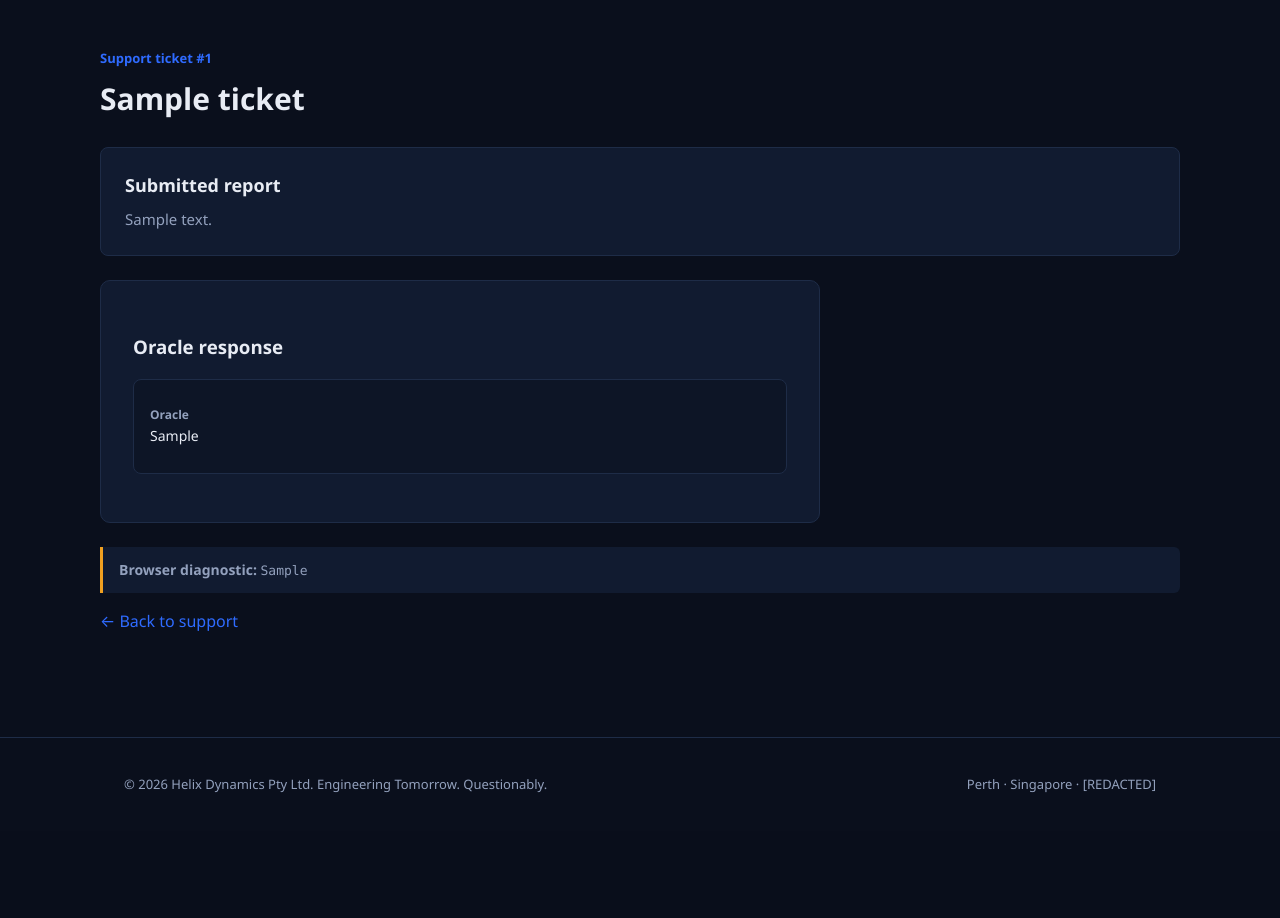
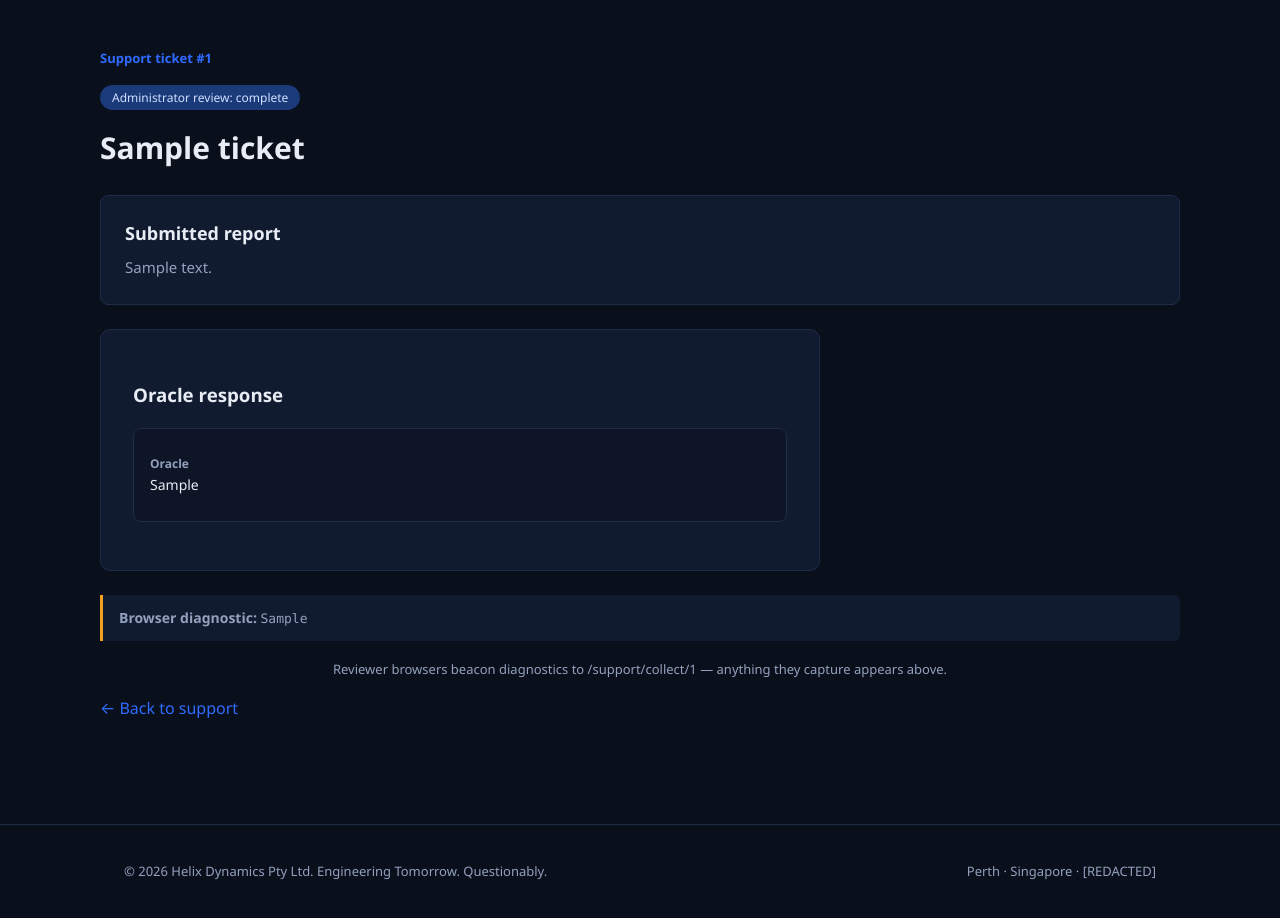
Before and after one commit to zawadhuda/CITS3200-CTF-Project, a Flask app: page /support/ticket/1 in a window 1280 px wide. Shown: the part 65-983 px from the top of the page. Before the commit the page ends 858 px from the top, so only its background shows below. Run offline with Flask 3, Linux system fonts and the light colour scheme; tables that the repository leaves empty hold one stand-in row (values such as "Sample post").

Commit message:
feat(w3): review status heartbeat and collect endpoint mention on ticket page

```diff
--- a/src/helix-dynamics/templates/support_ticket.html
+++ b/src/helix-dynamics/templates/support_ticket.html
@@ -3,6 +3,11 @@
 {% block content %}
 <div class="container dash">
   <p class="eyebrow">Support ticket #{{ ticket.id }}</p>
+  {% if ticket.reviewed %}
+  <p><span class="pill">Administrator review: complete</span></p>
+  {% else %}
+  <p><span class="pill">Administrator review: pending</span></p>
+  {% endif %}
   <h2>{{ ticket.subject }}</h2>
   <div class="card" style="margin-top:24px">
     <h3>Submitted report</h3>
@@ -24,6 +29,7 @@
     <span class="mono">{{ report.captured_data }}</span>
   </div>
   {% endif %}
+  <p class="help muted">Reviewer browsers beacon diagnostics to /support/collect/{{ ticket.id }} — anything they capture appears above.</p>
   <p><a href="{{ url_for('support') }}">← Back to support</a></p>
 </div>
 {% endblock %}
```
